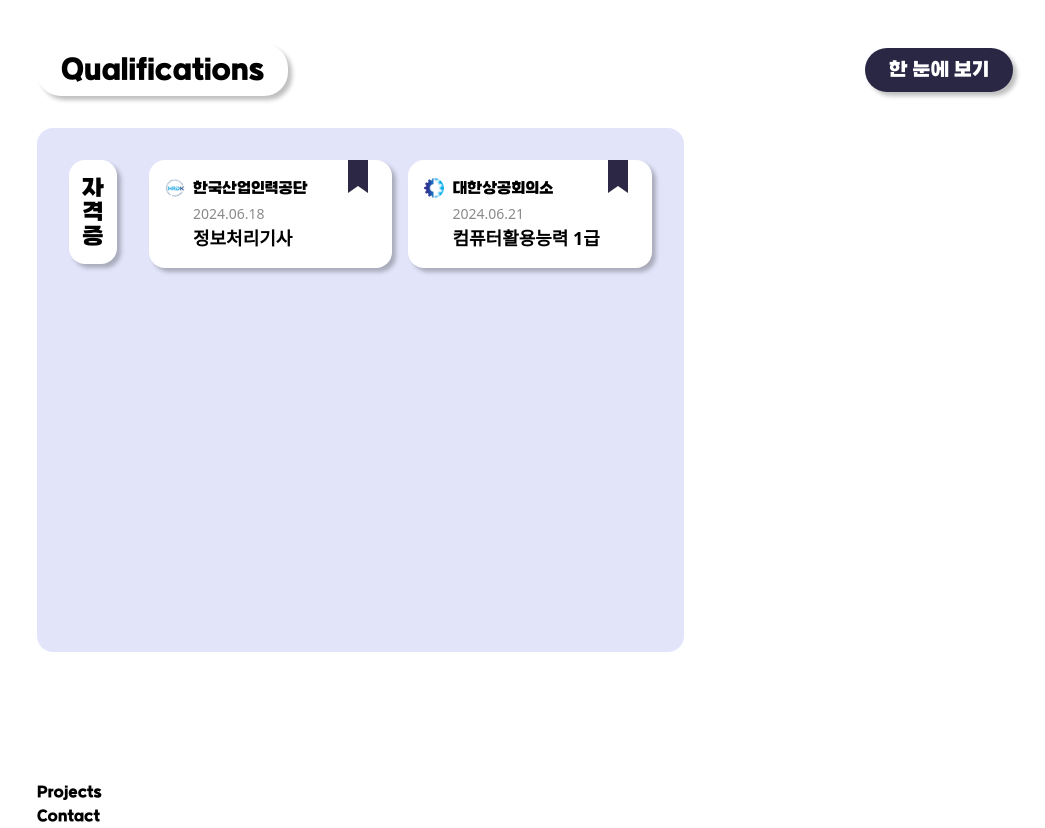
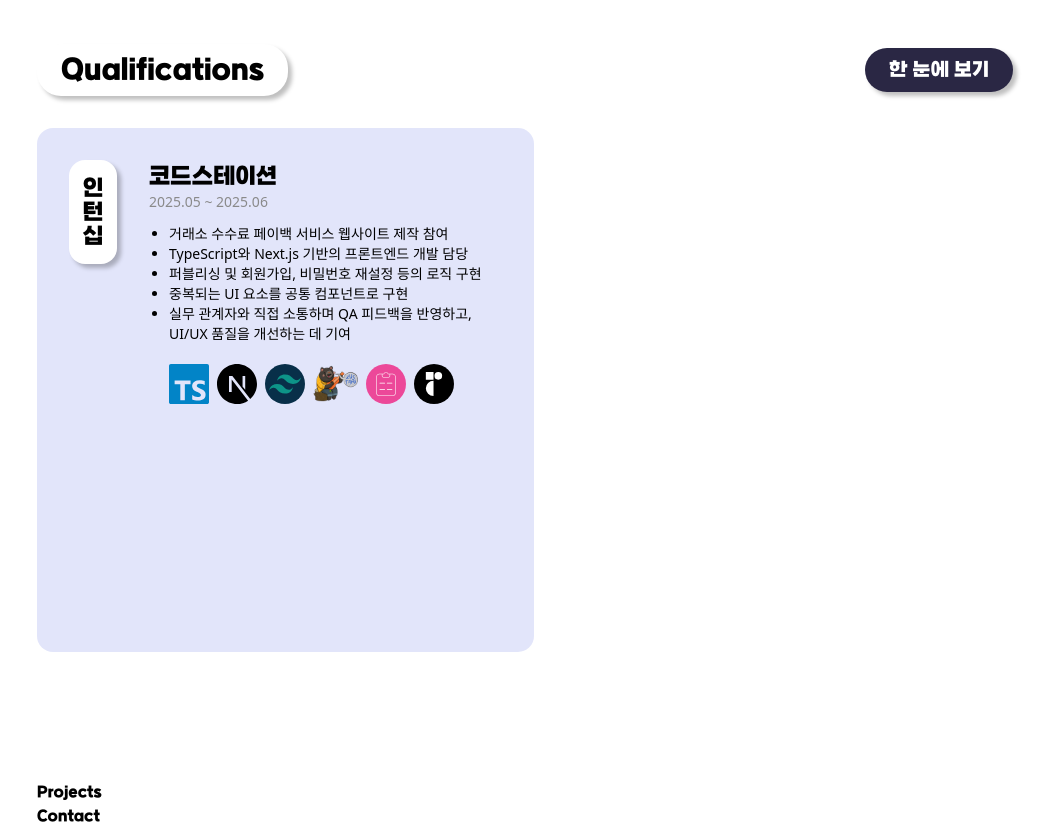
Before and after one commit to Seo-Yurim/portfolio, a Next.js app: page / in a window 1280 px wide. Shown: the part 1620-2448 px from the top of the page, without its empty margins (235-1280 px from the left). Built offline with nearby package versions, Linux system fonts and the light colour scheme.

Commit message:
FEAT: 인턴십 카드 레이아웃 구현

```diff
--- /dev/null
+++ b/src/app/components/qualification-cards/internship-card.tsx
@@ -0,0 +1,52 @@
+import Image from "next/image";
+import {
+  SiNextdotjs,
+  SiRadixui,
+  SiReacthookform,
+  SiTailwindcss,
+  SiTypescript,
+} from "react-icons/si";
+
+export default function InternshipCard() {
+  return (
+    <div className="flex h-[524px] gap-8 rounded-2xl bg-primary/20 p-8 dark:bg-blue-200">
+      <p className="vertical-text h-fit w-fit rounded-2xl bg-white px-2 py-4 font-GWT text-2xl text-black shadow-right-down">
+        인턴십
+      </p>
+
+      <div className="flex flex-col gap-3">
+        <div className="flex flex-col">
+          <p className="font-GWT text-2xl">코드스테이션</p>
+          <p className="text-sm font-medium text-text-secondary">2025.05 ~ 2025.06</p>
+        </div>
+
+        <ul className="list-disc px-5 text-sm font-medium">
+          <li>거래소 수수료 페이백 서비스 웹사이트 제작 참여</li>
+          <li>TypeScript와 Next.js 기반의 프론트엔드 개발 담당</li>
+          <li>퍼블리싱 및 회원가입, 비밀번호 재설정 등의 로직 구현</li>
+          <li>중복되는 UI 요소를 공통 컴포넌트로 구현</li>
+          <li>
+            실무 관계자와 직접 소통하며 QA 피드백을 반영하고,
+            <br />
+            UI/UX 품질을 개선하는 데 기여
+          </li>
+        </ul>
+
+        <div className="flex items-center gap-2 px-5 py-2">
+          <SiTypescript className="h-10 w-10 text-sky-600" />
+          <SiNextdotjs className="h-10 w-10 text-black" />
+          <div className="rounded-full bg-sky-950 p-1">
+            <SiTailwindcss className="h-8 w-8 text-teal-600" />
+          </div>
+          <Image src="/images/icons/zustand.svg" width={45} height={40} alt="zustand icon" />
+          <div className="rounded-full bg-pink-500 p-2">
+            <SiReacthookform className="h-6 w-6 text-white" />
+          </div>
+          <div className="rounded-full bg-black p-2">
+            <SiRadixui className="h-6 w-6 text-white" />
+          </div>
+        </div>
+      </div>
+    </div>
+  );
+}
--- a/src/app/components/qualifications.tsx
+++ b/src/app/components/qualifications.tsx
@@ -1,5 +1,6 @@
 import CertificateCard from "./qualification-cards/certificate-card";
 import EducationCard from "./qualification-cards/education-card";
+import InternshipCard from "./qualification-cards/internship-card";
 import SkillCard from "./qualification-cards/skill-card";
 
 export function Qualifications() {
@@ -15,8 +16,9 @@ export function Qualifications() {
       </div>
       <div className="flex overflow-hidden">
         {/* <SkillCard />
-        <EducationCard /> */}
-        <CertificateCard />
+        <EducationCard />
+        <CertificateCard /> */}
+        <InternshipCard />
       </div>
     </section>
   );
```
Also changed, not shown: public/images/icons/zustand.svg (added).
